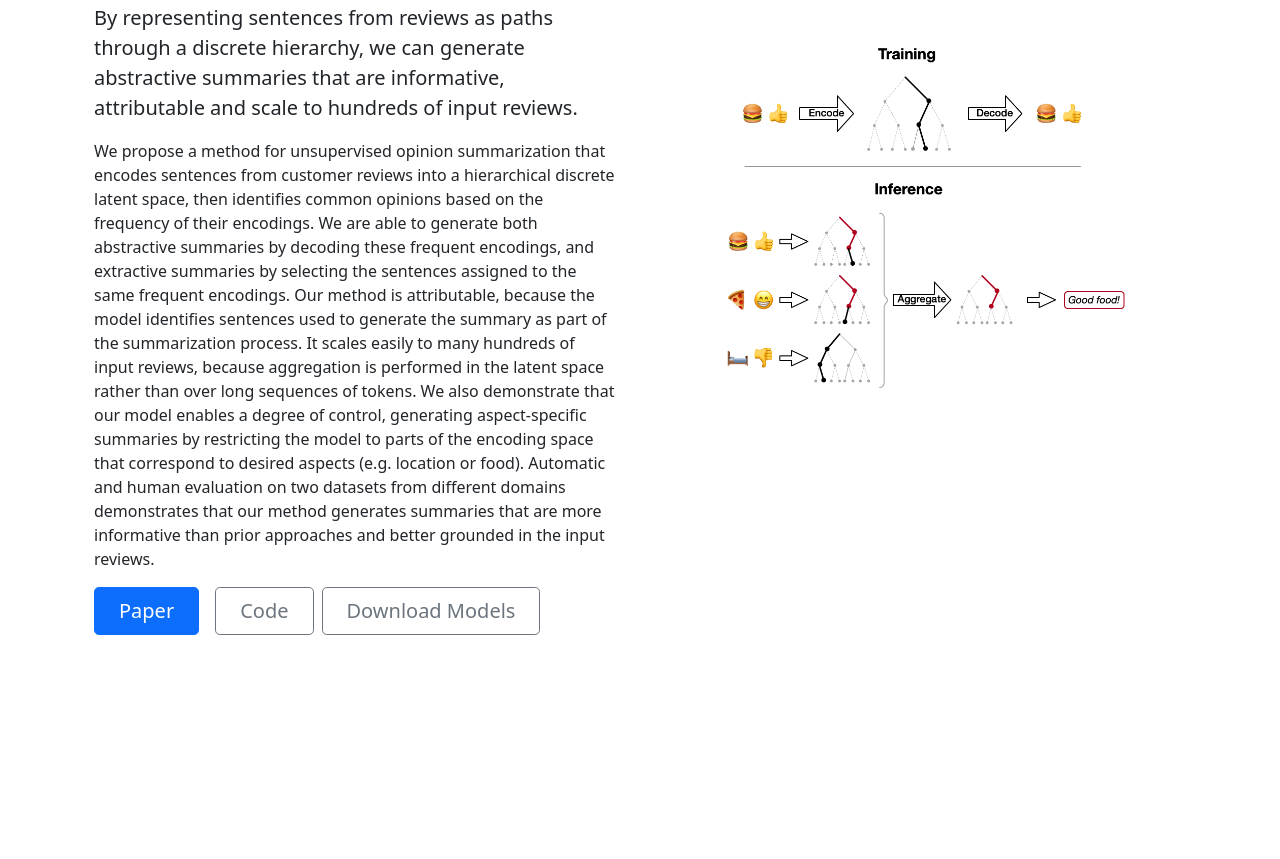
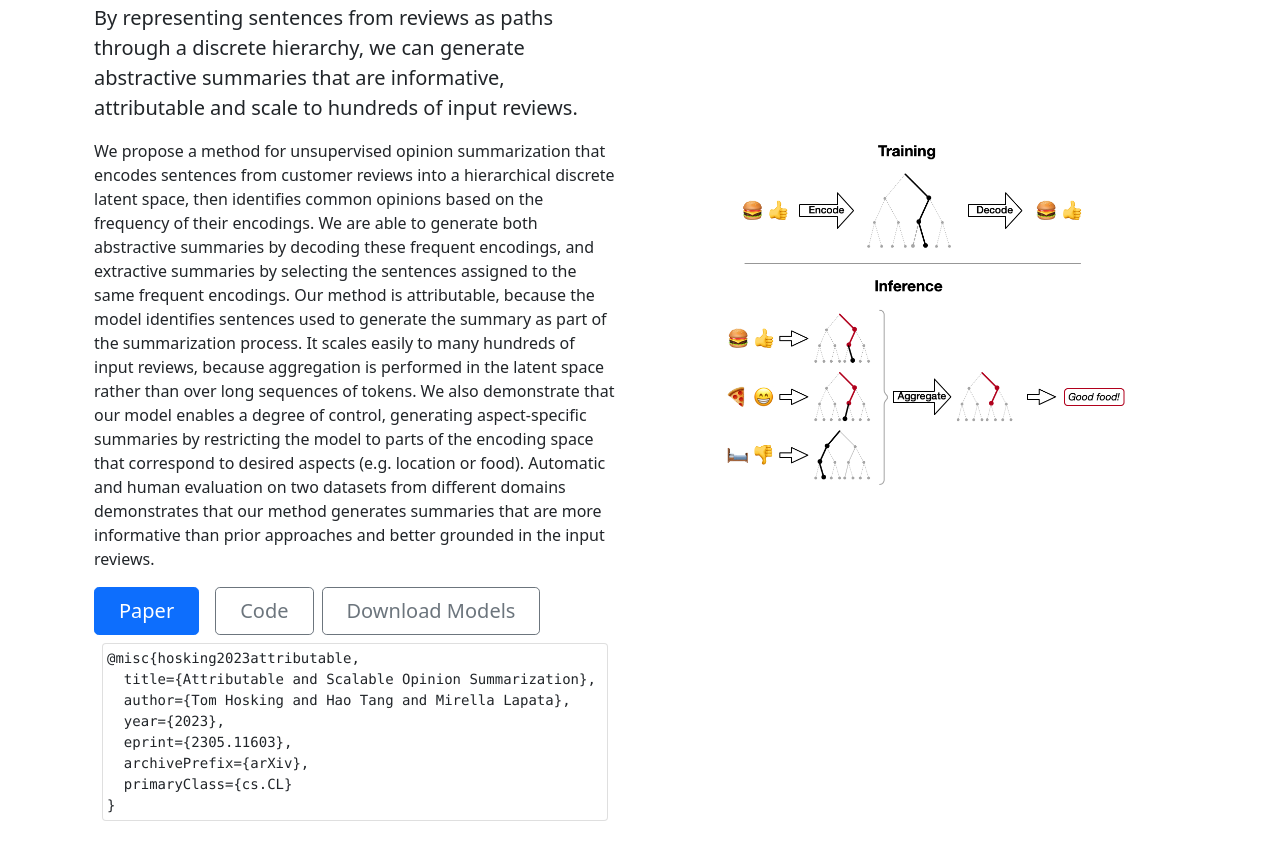
Before and after one commit to tomhosking/hercules, a plain HTML site: page web/index.htm in a window 1280 px wide. Shown: the part 301-1160 px from the top of the page. Before the commit the page ends 1032 px from the top, so only its background shows below. Drawn offline with nearby package versions, Linux system fonts and the light colour scheme.

Commit message:
Add paper link and citation

```diff
--- a/web/index.htm
+++ b/web/index.htm
@@ -22,13 +22,23 @@
             <p class="lead">By representing sentences from reviews as paths through a discrete hierarchy, we can generate abstractive summaries that are informative, attributable and scale to hundreds of input reviews.</p>
             <p>We propose a method for unsupervised opinion summarization that encodes sentences from customer reviews into a hierarchical discrete latent space, then identifies common opinions based on the frequency of their encodings. We are able to generate both abstractive summaries by decoding these frequent encodings, and extractive summaries by selecting the sentences assigned to the same frequent encodings. Our method is attributable, because the model identifies sentences used to generate the summary as part of the summarization process. It scales easily to many hundreds of input reviews, because aggregation is performed in the latent space rather than over long sequences of tokens. We also demonstrate that our model enables a degree of control, generating aspect-specific summaries by restricting the model to parts of the encoding space that correspond to desired aspects (e.g. location or food). Automatic and human evaluation on two datasets from different domains demonstrates that our method generates summaries that are more informative than prior approaches and better grounded in the input reviews.</p>
             <div class="d-grid gap-2 d-md-flex justify-content-md-start">
-              <a href="#" type="button" class="btn btn-primary btn-lg px-4 me-md-2">Paper</a>
+              <a href="https://arxiv.org/abs/2305.11603" type="button" class="btn btn-primary btn-lg px-4 me-md-2">Paper</a>
               <a href="http://github.com/tomhosking/hercules" type="button" class="btn btn-outline-secondary btn-lg px-4">Code</a>
               <a href="models/" type="button" class="btn btn-outline-secondary btn-lg px-4">Download Models</a>
             </div>
+            <div class="card m-2">
+              <pre class="p-1 m-0 card-body"><code>@misc{hosking2023attributable,
+  title={Attributable and Scalable Opinion Summarization},
+  author={Tom Hosking and Hao Tang and Mirella Lapata},
+  year={2023},
+  eprint={2305.11603},
+  archivePrefix={arXiv},
+  primaryClass={cs.CL}
+}</code></pre>
           </div>
         </div>
       </div>
+    </div>
 
 
     <!-- Optional JavaScript; choose one of the two! -->
```
Also changed, not shown: 1 other file.
